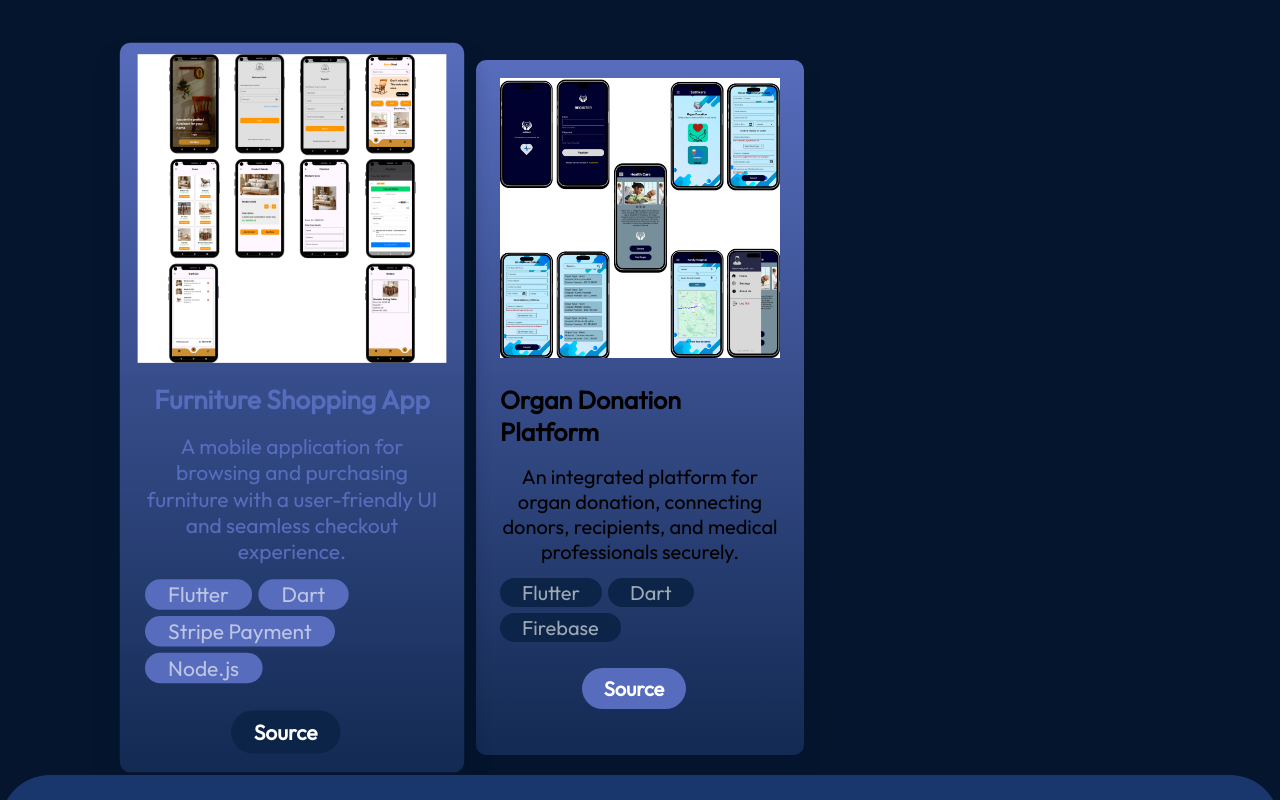
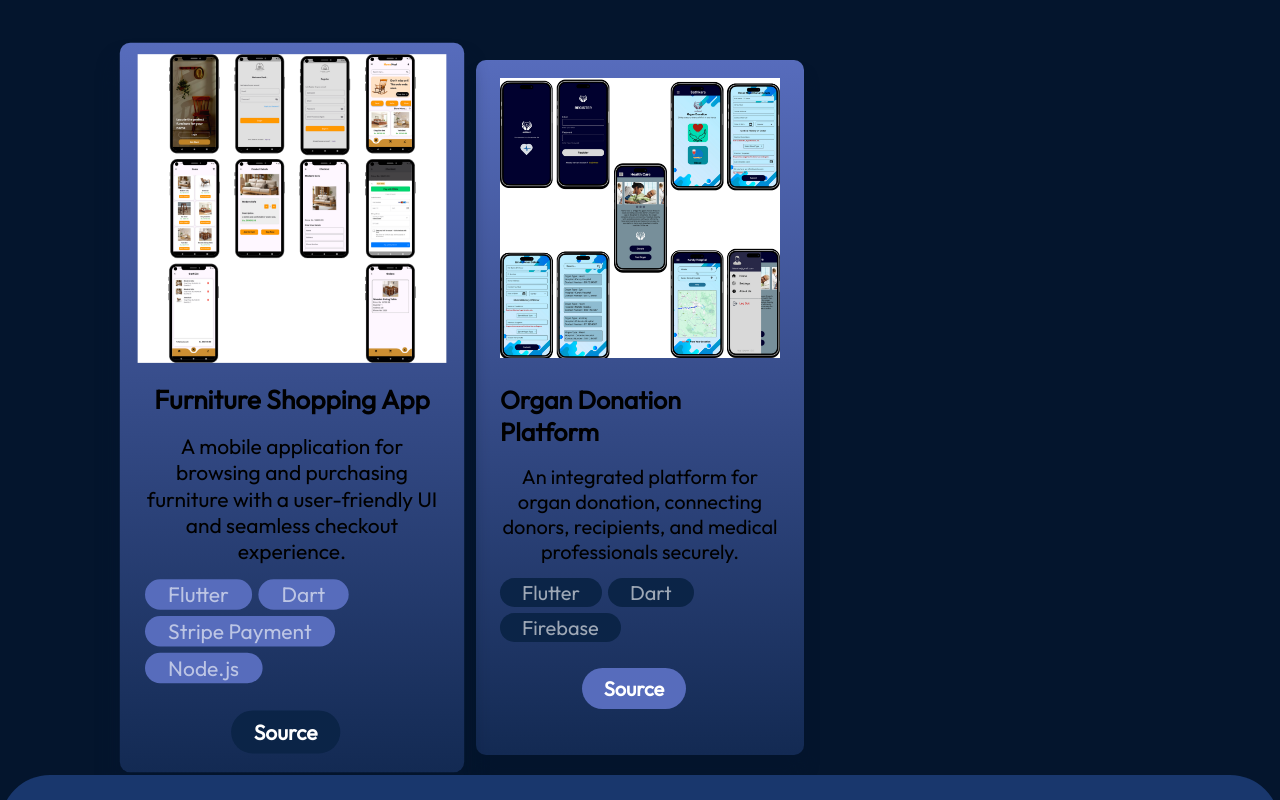
Before and after one commit to Sandeepa-Sadewaka/my_portfolio, a React (Vite) app: page / in a window 1280 px wide. In both pictures the pointer is over the element "Furniture Shopping App". Shown: the part 2635-3435 px from the top of the page. Built offline with nearby package versions, Linux system fonts and the light colour scheme.

Commit message:
change the skill description color

```diff
--- a/src/components/Hero/Hero.module.css
+++ b/src/components/Hero/Hero.module.css
@@ -63,6 +63,7 @@
   background: linear-gradient(90deg, rgba(255, 255, 255, 1) 70%, rgba(255, 255, 255, 0) 120%);
   -webkit-text-fill-color: transparent;
   -webkit-background-clip: text;
+  background-clip: text;
   overflow: hidden;
   white-space: nowrap;
   border-right: 4px solid var(--color-primary);
--- a/src/components/Projects/ProjectCard.module.css
+++ b/src/components/Projects/ProjectCard.module.css
@@ -36,7 +36,8 @@
 }
 
 .container:hover .title {
-  color: var(--color-primary);
+  color: black;
+  font-weight: bold;
 }
 
 .description {
@@ -48,7 +49,7 @@
 }
 
 .container:hover .description {
-  color: var(--color-primary);
+  color: black;
 }
 
 .skills {
```
